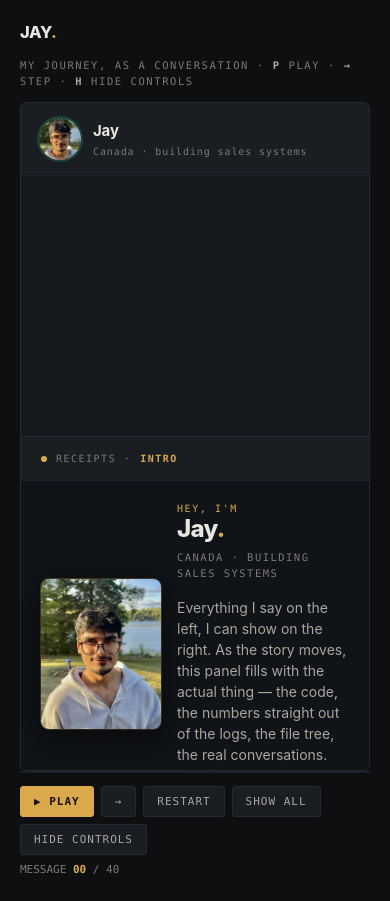
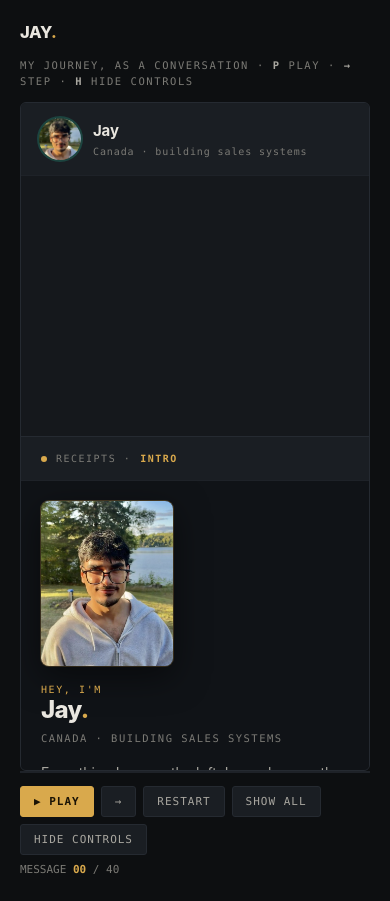
Before and after one commit to businessjaysingh-dotcom/jay-portfolio, a plain HTML site: page index.html in a window 390 px wide. Drawn offline with Linux system fonts and the light colour scheme.

Commit message:
Stack the hero on mobile so the text isn't 20 characters wide

```diff
--- a/index.html
+++ b/index.html
@@ -205,7 +205,9 @@ pre u{color:var(--rust);text-decoration:none;}
 .hero .hw{font-family:var(--mono);font-size:10.5px;letter-spacing:.14em;
   text-transform:uppercase;color:var(--dim);margin-top:9px;}
 @media (max-width:880px){
-  .hero{grid-template-columns:minmax(0,120px) minmax(0,1fr);gap:16px;}
+  /* 157px of text per line is unreadable — stack instead */
+  .hero{grid-template-columns:minmax(0,1fr);gap:16px;align-items:start;}
+  .hero .hp{width:132px;max-height:none;}
 }
 .sign{margin-top:22px;padding-top:16px;border-top:1px solid var(--line-soft);
   display:flex;gap:14px;align-items:center;}
```
